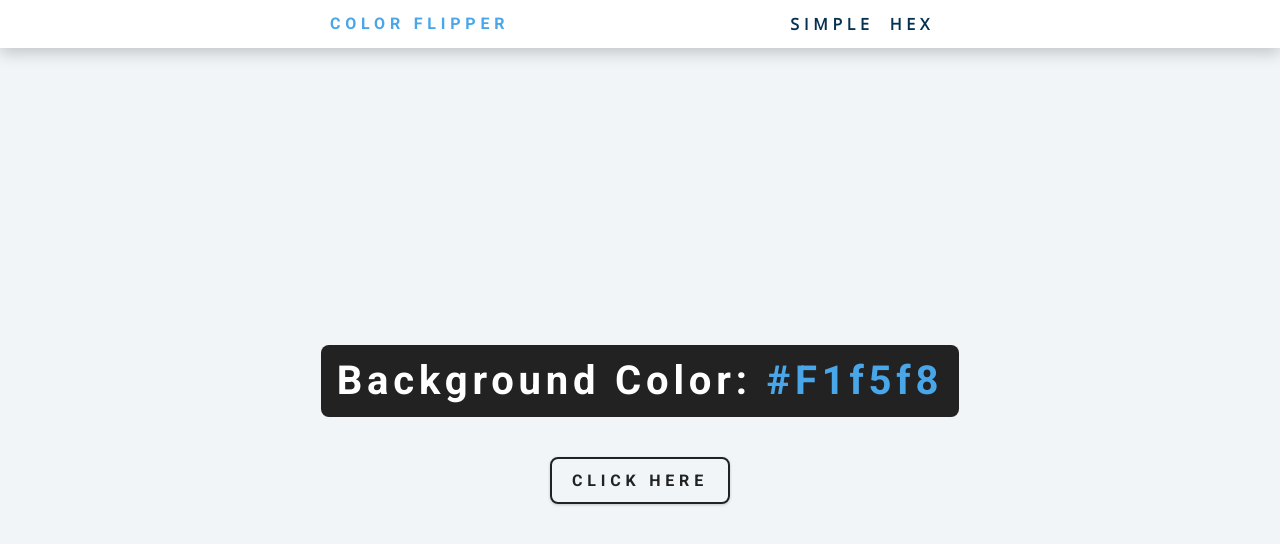
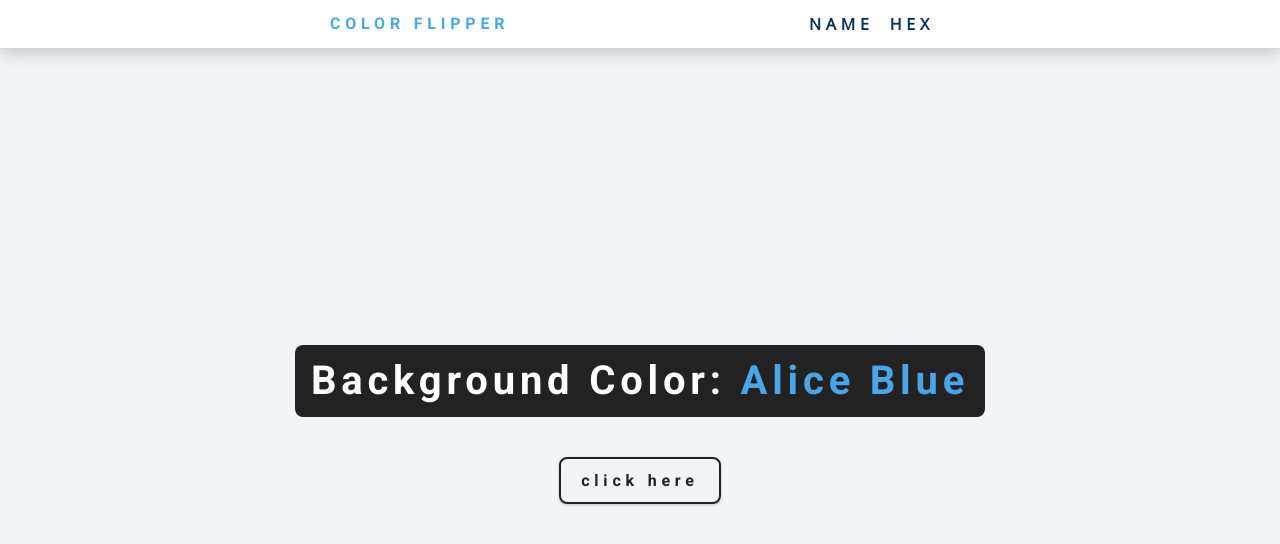
Before and after one commit to ARBUCHELI/COLOR-FLIPPER, a plain HTML site: page index.html in a window 1280 px wide. Drawn offline with nearby package versions, Linux system fonts and the light colour scheme.

Commit message:
Updtaing files (app.js, index.html, styles.css)

```diff
--- a/app.js
+++ b/app.js
@@ -27,6 +27,3 @@ function getRandomNumber() {
 	 numbers between a and 1.*/
 	 /*We need Math.floor in order to round the generated numbers to integers*/
 }
-
-
-/*
--- a/index.html
+++ b/index.html
@@ -12,7 +12,7 @@
 				<h4>COLOR FLIPPER</h4>
 				<ul class="nav-links">
 					<li>
-						<a href="index.html">SIMPLE</a>
+						<a href="index.html">NAME</a>
 					</li>
 					<li>
 						<a href="hex.html">HEX</a>
@@ -25,10 +25,10 @@
 				<h2>
 					Background Color:
 					<span class="color">
-						#f1f5f8
+						Alice Blue
 					</span>
 				</h2>
-				<button class="btn btn-hero" id="btn">CLICK HERE</button>
+				<button class="btn btn-hero" id="btn">click here</button>
 			</div>
 		<!-- JavaScript -->
 		<script src="app.js"></script>
--- a/styles.css
+++ b/styles.css
@@ -119,7 +119,6 @@ p {
 
 .btn {
   font-family: var(--fontfamily-primary);
-  text-transform: uppercase;
   background: transparent;
   color: var(--color-black);
   padding: 0.375rem 0.75rem;
@@ -136,6 +135,8 @@ p {
 .btn:hover {
   color: var(--color-white);
   background: var(--color-black);
+  text-transform: uppercase;
+  font-weight: bolder;
 }
 .btn-hero {
   font-size: 1rem;
```
